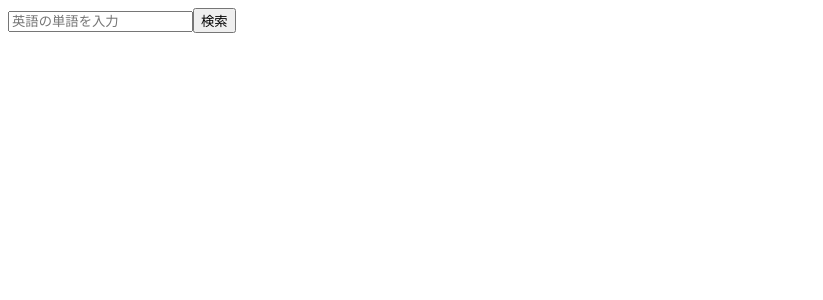
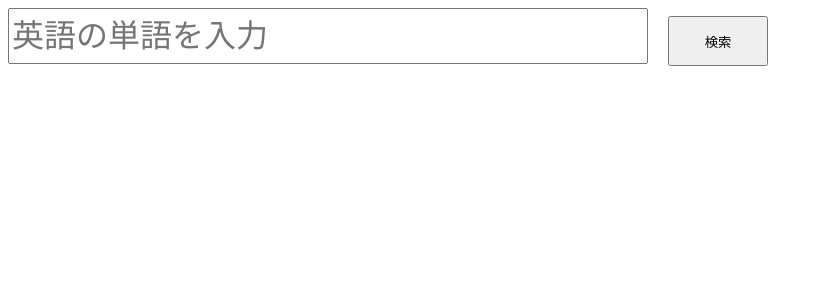
Before and after one commit to pirosiki002/americagon, a Next.js app: page / in a window 1280 px wide. Shown: the top 300 px of the page, without its empty margins (0-823 px from the left). Built offline with nearby package versions, Linux system fonts and the light colour scheme.

Commit message:
✨ top page css arrangement

```diff
--- a/src/pages/index.tsx
+++ b/src/pages/index.tsx
@@ -1,6 +1,7 @@
+import styles from 'src/styles/Home.module.css';
 import useDic from '../hooks/useDic';
 
-const SearchDic = () => {
+const Home = () => {
   const { query, setQuery, results, handleSearch, handleKeyDown} = useDic();
 
   return (
@@ -11,9 +12,13 @@ const SearchDic = () => {
         value={query}
         onChange={(e) => setQuery(e.target.value)}
         onKeyDown={handleKeyDown}
+        className={styles.inputField}
       />
-      <button onClick={handleSearch}>検索</button>
-      <ul>
+      <button
+        onClick={handleSearch}
+        className={styles.searchButton}
+      >検索</button>
+      <ul className={styles.resultsList}>
         {results.map((result, index) => (
           <li key={index}>{result}</li>
         ))}
@@ -22,4 +27,4 @@ const SearchDic = () => {
   );
 };
 
-export default SearchDic;
+export default Home;
--- a/src/styles/Home.module.css
+++ b/src/styles/Home.module.css
@@ -0,0 +1,17 @@
+.inputField {
+  font-size: 2em;
+  width: 50%; /* inputの長さを現在の半分にする */
+  height: 50px; /* 縦幅を適切に調整する場合 */
+}
+
+.searchButton {
+  width: 100px; /* 横幅を100pxに固定する */
+  height: 50px; /* 縦幅を適切に調整する場合 */
+  margin-left: 20px;
+}
+
+.resultsList {
+  font-size: 1.5em;
+  display: flex;
+  flex-direction: column;
+}
--- a/tsconfig.json
+++ b/tsconfig.json
@@ -1,5 +1,6 @@
 {
   "compilerOptions": {
+    "baseUrl": "./",
     "target": "es5",
     "lib": ["dom", "dom.iterable", "esnext"],
     "allowJs": true,
```
